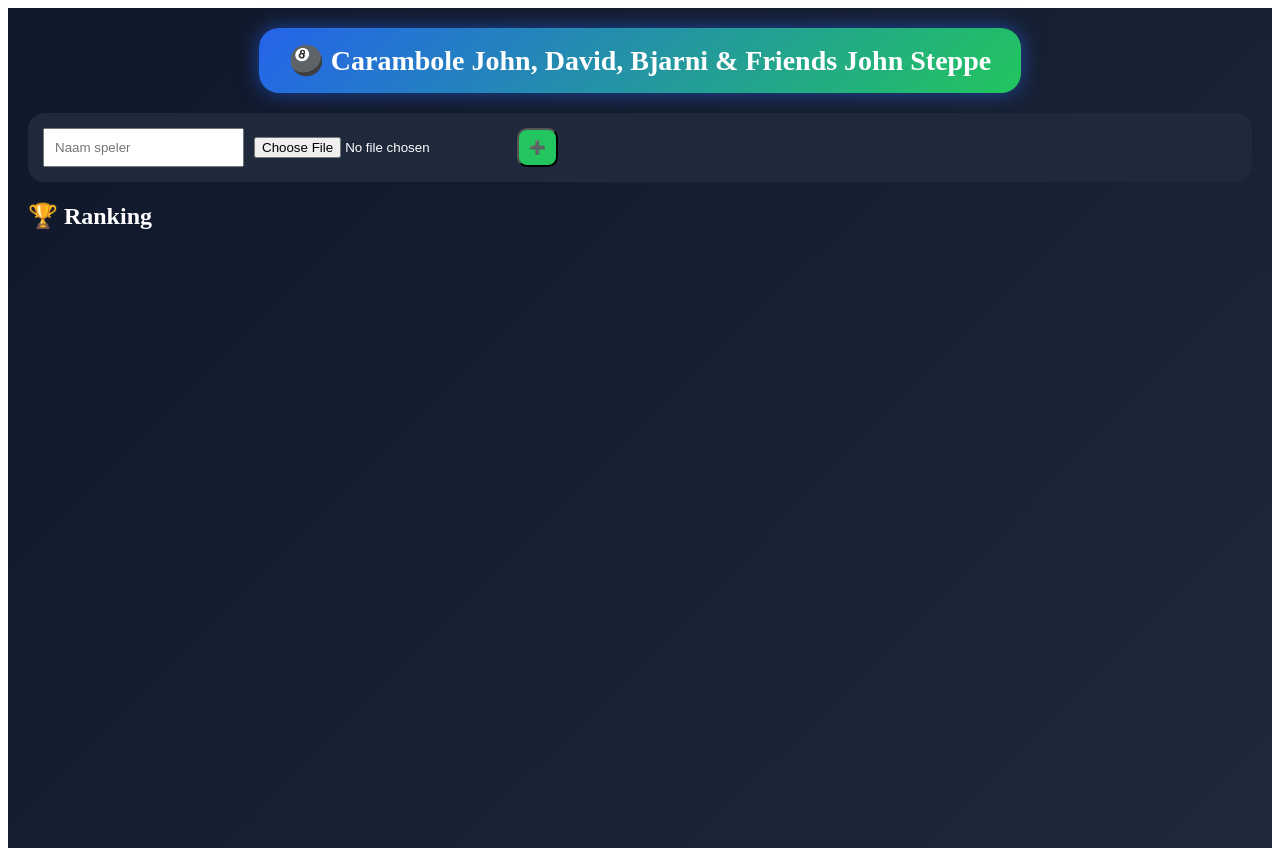
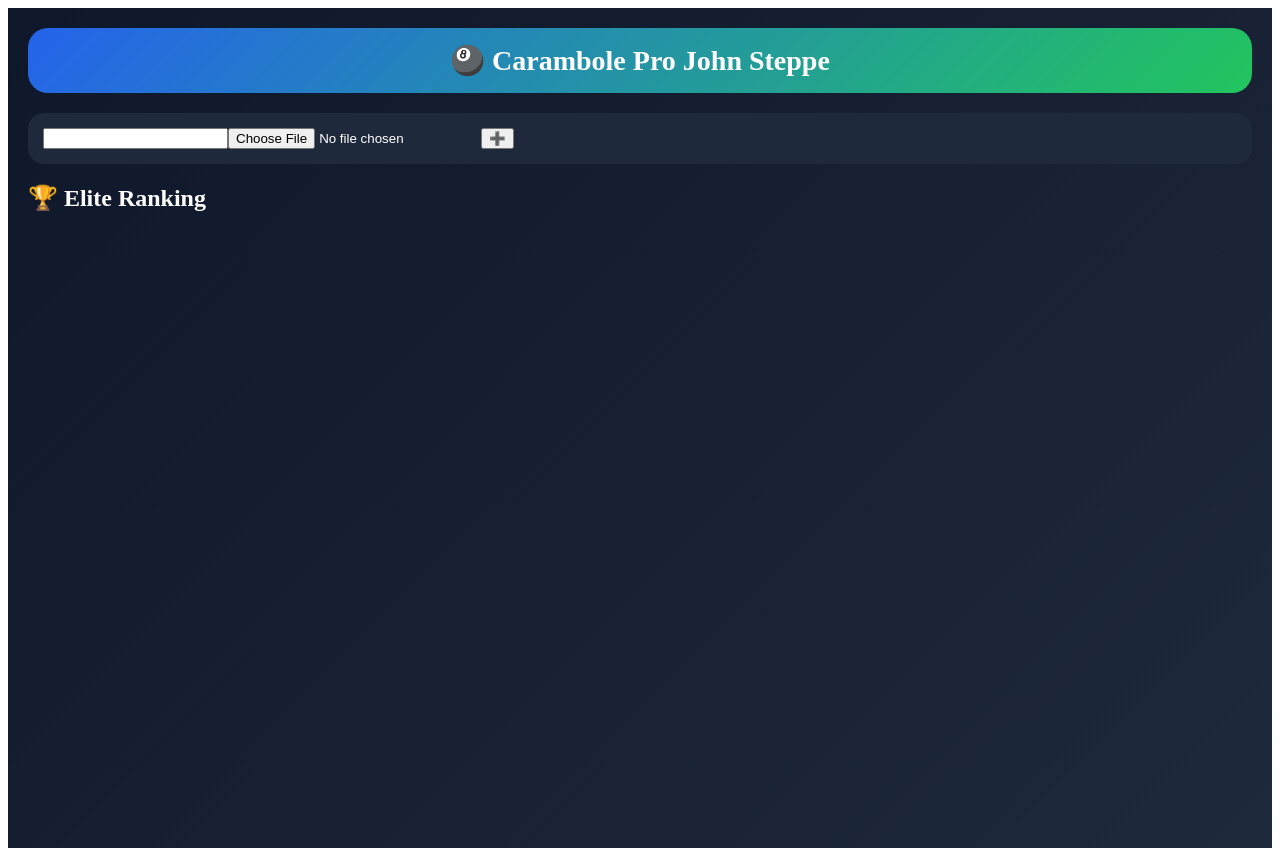
Before and after one commit to steppedavid-glitch/carambole-app, a React (Vite) app: page / in a window 1280 px wide. Built offline with nearby package versions, Linux system fonts and the light colour scheme.

Commit message:
Update App.jsx

```diff
--- a/src/App.jsx
+++ b/src/App.jsx
@@ -21,7 +21,6 @@ export default function App() {
   const handlePhoto = (e) => {
     const file = e.target.files[0];
     if (!file) return;
-
     const reader = new FileReader();
     reader.onload = () => setPhoto(reader.result);
     reader.readAsDataURL(file);
@@ -126,22 +125,69 @@ export default function App() {
     setUndoStack([...undoStack]);
   };
 
-  const getStats = (player) => {
-    const played = games.filter(g =>
+  // 🔥 ELITE STATS
+  const getAdvancedStats = (player) => {
+
+    const playedGames = games.filter(g =>
       g.players.find(p => p.id === player.id)
     );
 
-    const wins = played.filter(g => g.winner.id === player.id);
+    const wins = playedGames.filter(g => g.winner.id === player.id);
 
-    const winRate = played.length
-      ? Math.round((wins.length / played.length) * 100)
+    const allTurns = history.filter(h => h.player === player.id);
+    const totalPoints = allTurns.reduce((sum, t) => sum + t.value, 0);
+
+    const moyenne = allTurns.length
+      ? (totalPoints / allTurns.length).toFixed(2)
       : 0;
 
-    return { played: played.length, wins: wins.length, winRate };
+    const bestSeries = Math.max(0, ...allTurns.map(t => t.value));
+
+    const vs = {};
+
+    games.forEach(g => {
+      if (!g.players.find(p => p.id === player.id)) return;
+
+      const opponent = g.players.find(p => p.id !== player.id);
+      if (!opponent) return;
+
+      if (!vs[opponent.name]) {
+        vs[opponent.name] = { wins: 0, played: 0 };
+      }
+
+      vs[opponent.name].played++;
+
+      if (g.winner.id === player.id) {
+        vs[opponent.name].wins++;
+      }
+    });
+
+    let bestOpponent = "-";
+    let bestRate = 0;
+
+    Object.entries(vs).forEach(([name, stat]) => {
+      const rate = stat.wins / stat.played;
+      if (rate > bestRate) {
+        bestRate = rate;
+        bestOpponent = name;
+      }
+    });
+
+    return {
+      played: playedGames.length,
+      wins: wins.length,
+      winRate: playedGames.length
+        ? Math.round((wins.length / playedGames.length) * 100)
+        : 0,
+      moyenne,
+      bestSeries,
+      vs,
+      bestOpponent
+    };
   };
 
   const ranking = [...players].sort((a, b) =>
-    getStats(b).wins - getStats(a).wins
+    getAdvancedStats(b).wins - getAdvancedStats(a).wins
   );
 
   const btn = {
@@ -158,18 +204,15 @@ export default function App() {
       color: "white"
     }}>
 
-      {/* HEADER */}
       <div style={{ textAlign: "center", marginBottom: 20 }}>
         <div style={{
           padding: "16px 30px",
           borderRadius: 20,
           background: "linear-gradient(135deg,#2563eb,#22c55e)",
           fontSize: 28,
-          fontWeight: "800",
-          display: "inline-block",
-          boxShadow: "0 0 20px rgba(37,99,235,0.6)"
+          fontWeight: "800"
         }}>
-          🎱 Carambole John, David, Bjarni & Friends John Steppe
+          🎱 Carambole Pro John Steppe
         </div>
       </div>
 
@@ -177,85 +220,31 @@ export default function App() {
         <div>
 
           {/* ADD */}
-          <div style={{
-            background: "#1e293b",
-            padding: 15,
-            borderRadius: 16,
-            marginBottom: 20
-          }}>
-            <input
-              value={name}
-              onChange={e => setName(e.target.value)}
-              placeholder="Naam speler"
-              style={{ padding: 10, marginRight: 10 }}
-            />
-
+          <div style={{ background: "#1e293b", padding: 15, borderRadius: 16 }}>
+            <input value={name} onChange={e => setName(e.target.value)} />
             <input key={photoKey} type="file" onChange={handlePhoto} />
-
-            <button onClick={addPlayer} style={{
-              marginLeft: 10,
-              padding: 10,
-              background: "#22c55e",
-              borderRadius: 10,
-              color: "white"
-            }}>
-              ➕
-            </button>
+            <button onClick={addPlayer}>➕</button>
           </div>
 
           {/* PLAYERS */}
           {players.map(p => (
-            <div key={p.id} style={{
-              display: "flex",
-              alignItems: "center",
-              gap: 12,
-              padding: 12,
-              marginBottom: 10,
-              background: "#1e293b",
-              borderRadius: 14
-            }}>
-
+            <div key={p.id} style={{ display: "flex", gap: 10, marginTop: 10 }}>
               <label>
                 {p.photo ? (
-                  <img src={p.photo} style={{
-                    width: 60,
-                    height: 60,
-                    borderRadius: "50%",
-                    border: "2px solid #22c55e"
-                  }} />
+                  <img src={p.photo} style={{ width: 50, height: 50, borderRadius: "50%" }} />
                 ) : (
-                  <div style={{
-                    width: 60,
-                    height: 60,
-                    borderRadius: "50%",
-                    background: "#334155",
-                    display: "flex",
-                    alignItems: "center",
-                    justifyContent: "center"
-                  }}>+</div>
+                  <div style={{ width: 50, height: 50, background: "#334155", borderRadius: "50%" }}>+</div>
                 )}
-
                 <input type="file" hidden onChange={(e) => updatePhoto(p.id, e)} />
               </label>
 
-              <button
-                onClick={() =>
-                  setSelected(prev =>
-                    prev.find(x => x.id === p.id)
-                      ? prev.filter(x => x.id !== p.id)
-                      : [...prev, p]
-                  )
-                }
-                style={{
-                  flex: 1,
-                  padding: 10,
-                  borderRadius: 10,
-                  background: selected.find(x => x.id === p.id)
-                    ? "#22c55e"
-                    : "#334155",
-                  color: "white"
-                }}
-              >
+              <button onClick={() =>
+                setSelected(prev =>
+                  prev.find(x => x.id === p.id)
+                    ? prev.filter(x => x.id !== p.id)
+                    : [...prev, p]
+                )
+              }>
                 {p.name}
               </button>
 
@@ -263,7 +252,6 @@ export default function App() {
                 <input
                   type="number"
                   placeholder="🎯"
-                  style={{ width: 60 }}
                   onChange={e =>
                     setTargets({ ...targets, [p.id]: Number(e.target.value) })
                   }
@@ -273,33 +261,35 @@ export default function App() {
           ))}
 
           {selected.length >= 2 && (
-            <button onClick={startGame} style={{
-              width: "100%",
-              padding: 16,
-              background: "#2563eb",
-              borderRadius: 14,
-              fontSize: 18
-            }}>
-              ▶️ Start match
-            </button>
+            <button onClick={startGame}>Start match</button>
           )}
 
-          {/* RANKING */}
-          <h2 style={{ marginTop: 20 }}>🏆 Ranking</h2>
+          {/* 🏆 ELITE RANKING */}
+          <h2 style={{ marginTop: 20 }}>🏆 Elite Ranking</h2>
 
           {ranking.map((p, i) => {
-            const s = getStats(p);
+            const s = getAdvancedStats(p);
+
             return (
               <div key={p.id} style={{
-                display: "flex",
-                justifyContent: "space-between",
-                padding: 12,
-                marginBottom: 8,
+                padding: 14,
+                marginBottom: 10,
                 background: "#1e293b",
-                borderRadius: 12
+                borderRadius: 14
               }}>
-                <div>{i + 1}. {p.name}</div>
-                <div>{s.wins}W / {s.played} | {s.winRate}%</div>
+                <div><b>{i + 1}. {p.name}</b></div>
+                <div>🏆 {s.wins}/{s.played} ({s.winRate}%)</div>
+                <div>🎯 Moyenne: {s.moyenne}</div>
+                <div>🔥 Beste serie: {s.bestSeries}</div>
+                <div>🥇 Beste tegenstander: {s.bestOpponent}</div>
+
+                <div style={{ fontSize: 13 }}>
+                  {Object.entries(s.vs).map(([name, stat]) => (
+                    <div key={name}>
+                      vs {name}: {stat.wins}/{stat.played}
+                    </div>
+                  ))}
+                </div>
               </div>
             );
           })}
@@ -315,41 +305,37 @@ export default function App() {
                 flex: 1,
                 padding: 16,
                 borderRadius: 16,
-                background: active === p.id ? "#22c55e" : "#1e293b",
-                boxShadow: active === p.id ? "0 0 20px #22c55e" : "none"
+                background: active === p.id ? "#22c55e" : "#1e293b"
               }}>
-                <div>{p.name}</div>
+                {p.name}
                 <div style={{ fontSize: 48 }}>{scores[p.id]}</div>
 
-                {/* SCOREVERLOOP */}
-                <div style={{ maxHeight: 120, overflow: "auto", fontSize: 14 }}>
+                <div style={{ maxHeight: 120, overflow: "auto" }}>
                   {history.filter(h => h.player === p.id).map((h, i) => (
                     <div key={i}>+{h.value}</div>
                   ))}
                 </div>
-
               </div>
             ))}
           </div>
 
-          <div style={{ textAlign: "center", fontSize: 48, margin: 20 }}>
+          <div style={{ textAlign: "center", fontSize: 48 }}>
             {input || 0}
           </div>
 
-          {/* KEYPAD */}
           <div style={{ display: "grid", gridTemplateColumns: "repeat(3,1fr)", gap: 10 }}>
             {[1,2,3,4,5,6,7,8,9].map(n => (
               <button key={n} style={btn} onClick={() => setInput(v => v + n)}>{n}</button>
             ))}
             <button style={{ ...btn, background:"#facc15" }} onClick={()=>setInput("")}>C</button>
             <button style={btn} onClick={()=>setInput(v=>v+"0")}>0</button>
-            <button style={{ ...btn, background:"#22c55e", color:"white" }} onClick={submitScore}>OK</button>
+            <button style={{ ...btn, background:"#22c55e" }} onClick={submitScore}>OK</button>
           </div>
 
           <div style={{ display:"grid", gridTemplateColumns:"repeat(3,1fr)", gap:10 }}>
-            <button style={{ ...btn, background:"#ef4444", color:"white" }} onClick={undo}>Undo</button>
-            <button style={{ ...btn, background:"#3b82f6", color:"white" }} onClick={()=>setActive(selected.find(p=>p.id!==active)?.id)}>Beurt</button>
-            <button style={{ ...btn, background:"#6b7280", color:"white" }} onClick={()=>setGame(false)}>New</button>
+            <button style={{ ...btn, background:"#ef4444" }} onClick={undo}>Undo</button>
+            <button style={{ ...btn, background:"#3b82f6" }} onClick={()=>setActive(selected.find(p=>p.id!==active)?.id)}>Beurt</button>
+            <button style={{ ...btn, background:"#6b7280" }} onClick={()=>setGame(false)}>New</button>
           </div>
 
         </div>
```
